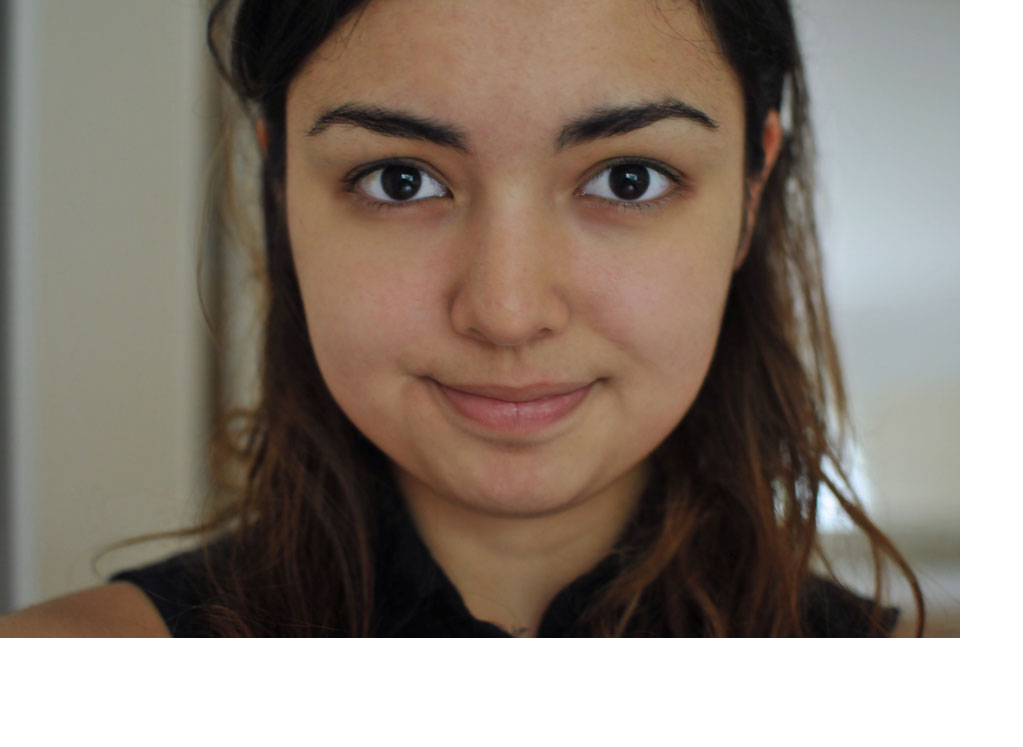
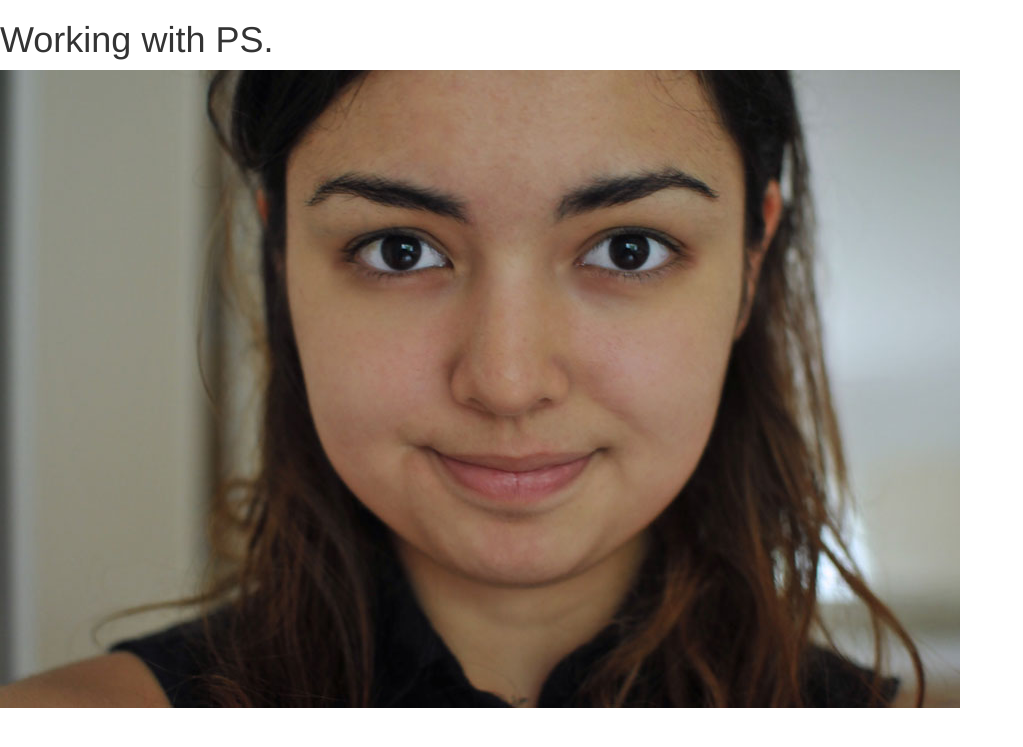
Before and after one commit to imatari/imatari.github.io, a Jekyll site: the page after.html, which Jekyll copies as it is, in a window 1280 px wide. Shown: the top 747 px of the page, without its empty margins (0-1023 px from the left). Built offline with Jekyll 4.4.1, drawn with Linux system fonts in a browser that asks for light colours.

Commit message:
Update after.html

```diff
--- a/after.html
+++ b/after.html
@@ -5,6 +5,7 @@
 	<link rel="stylesheet" type="text/css" href="https://maxcdn.bootstrapcdn.com/bootstrap/3.3.7/css/bootstrap.min.css">
 </head>
 <body>
+	<h1>Working with PS.</h1>
 	<img src="images/ps001b-4w.jpg">
 </body>
 </html>
```
